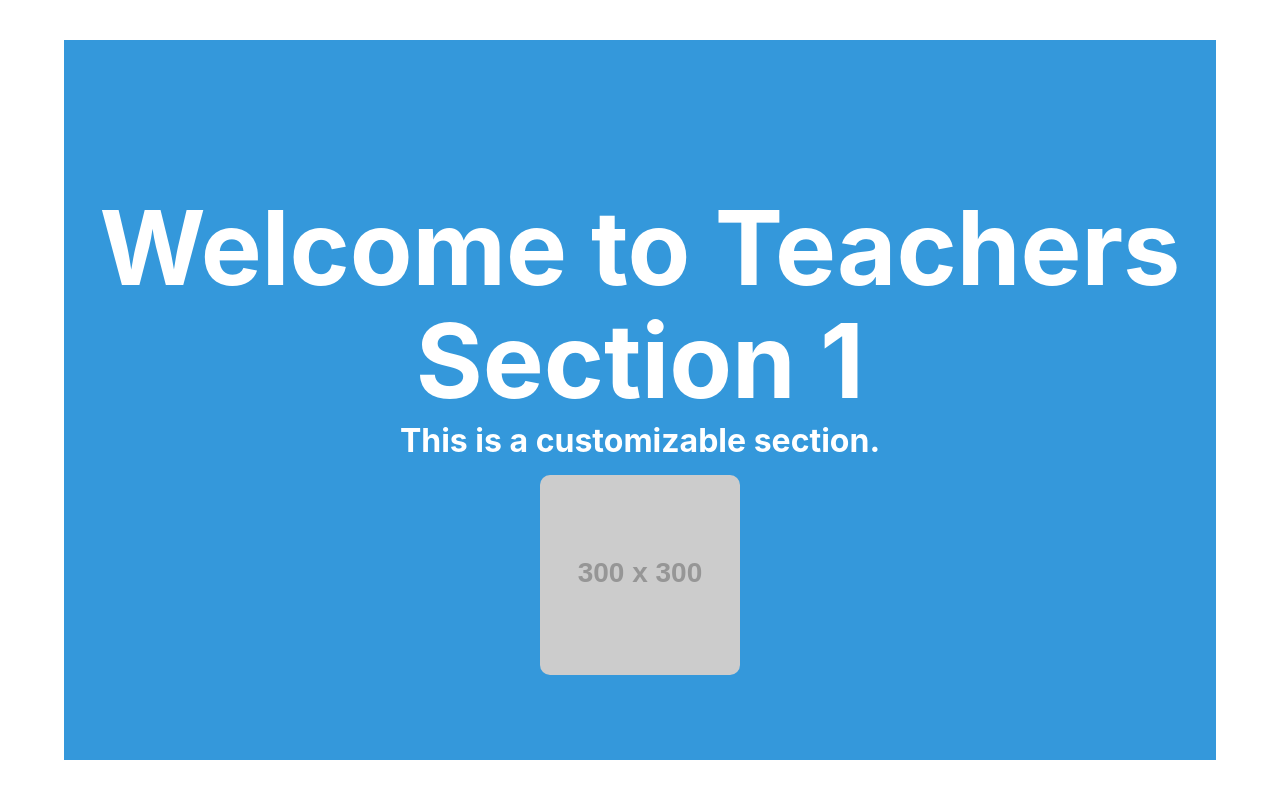
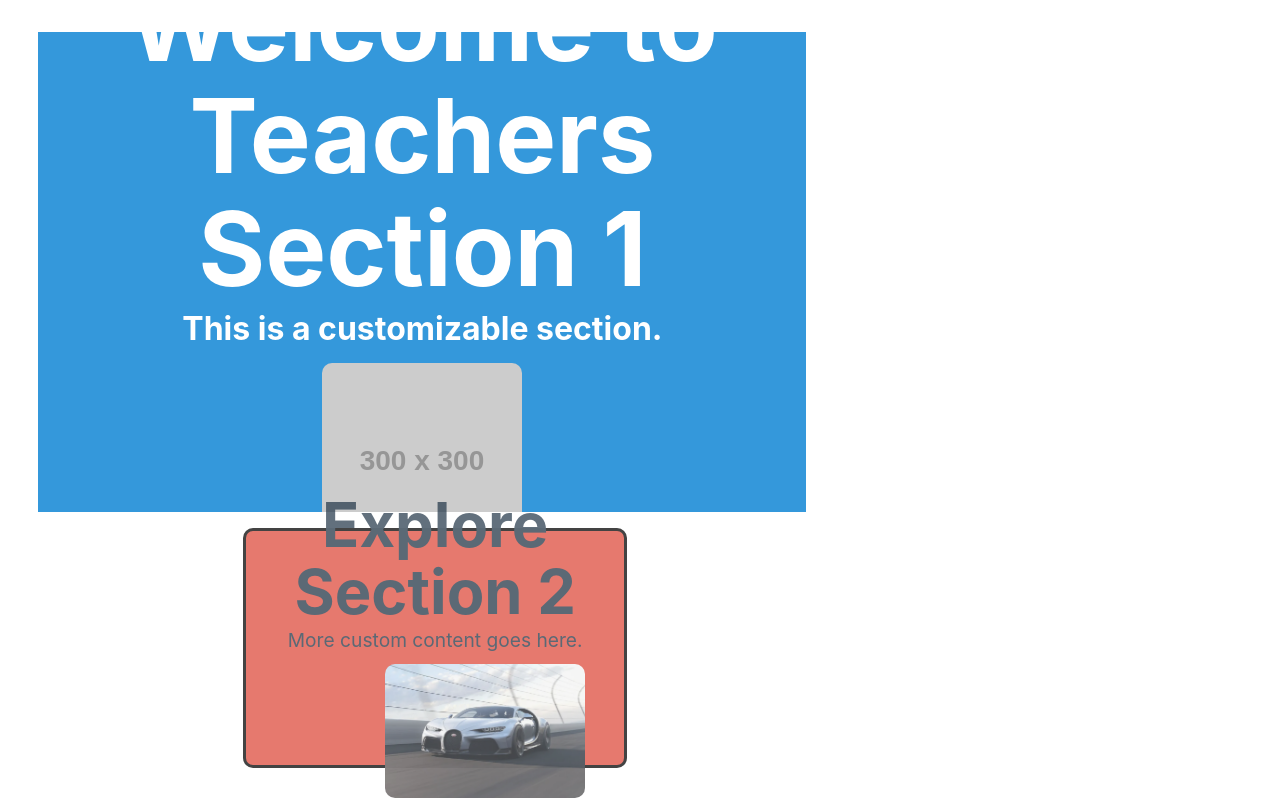
Before and after one commit to Harsh99830/STED-Template, a React (Vite) app: page /teacher-slide-1 in a window 1280 px wide. Built offline with nearby package versions, Linux system fonts and the light colour scheme; no server answers; the database is empty.

Commit message:
prev slide added

```diff
--- a/src/App.css
+++ b/src/App.css
@@ -56,16 +56,27 @@
 }
 
 /* Full Page Container */
-.container {
+.teacher-container {
+  width: 60vw;
+  height: 60vh;
+  overflow: hidden;
+  position: absolute;
+  top: 4%;
+  left: 3%;
+
+}
+
+.student-container {
   width: 90vw;
   height: 90vh;
   overflow: hidden;
   position: relative;
 }
 
+
 /* Sections */
-.section {
-  height: 100vh;
+.teacher-section{
+  height: 100%;
   display: flex;
   align-items: center;
   justify-content: center;
@@ -74,6 +85,92 @@
   color: white;
   transition: background-color 0.6s ease-in-out;
 }
+
+.student-section{
+  height: 100%;
+  display: flex;
+  align-items: center;
+  justify-content: center;
+  font-size: 2rem;
+  font-weight: bold;
+  color: white;
+  transition: background-color 0.6s ease-in-out;
+}
+
+
+.preview-container {
+  width: 30vw;
+  height: 30vh;
+  display: flex;
+  align-items: center;
+  justify-content: center;
+  background-color: rgba(0, 0, 0, 0.1);
+  /* border-left: 2px solid #ccc; */
+  position: absolute;
+  left: 19%;
+  bottom: 4%;
+  border-radius: 10px;
+}
+
+.preview-section {
+  width: 100%;
+  height: 100%;
+  display: flex;
+  align-items: center;
+  justify-content: center;
+  font-size: 1.2rem;
+  opacity: 0.7;
+  border: black solid;
+  border-radius: 10px;
+}
+
+/* Guide Section */
+.guide-section {
+  width: 300px; /* Fixed width */
+  height: 100%;
+  background: rgba(0, 0, 0, 0.05); /* Light background */
+  padding: 20px;
+  box-sizing: border-box;
+  border-left: 2px solid rgba(0, 0, 0, 0.2);
+  overflow-y: auto;
+  position: absolute;
+  right: 0;
+  top: 0;
+  display: flex;
+  flex-direction: column;
+  justify-content: center;
+}
+
+.guide-section h3 {
+  font-size: 20px;
+  margin-bottom: 10px;
+  color: #333;
+  text-align: center;
+}
+
+.guide-section ul {
+  list-style: disc;
+  padding-left: 20px;
+  font-size: 16px;
+  color: #444;
+}
+
+.guide-section li {
+  margin-bottom: 8px;
+}
+
+/* Responsive Design */
+@media (max-width: 768px) {
+  .guide-section {
+    width: 100%; /* Full width on smaller screens */
+    height: auto;
+    position: relative;
+    border-left: none;
+    border-top: 2px solid rgba(0, 0, 0, 0.2);
+  }
+}
+
+
 
 /* Section Colors */
 .section-0 { background: #3498db; } /* Blue */
--- a/src/components/FullPageScroll.jsx
+++ b/src/components/FullPageScroll.jsx
@@ -1,64 +1,64 @@
 import "../App.css";
 import { useEffect, useState, useRef } from "react";
 import { useNavigate } from "react-router-dom";
-import { db } from "../firebaseConfig"; // Import Firebase Database
-import { ref, set, onValue } from "firebase/database"; // Firebase functions
+import { db } from "../firebaseConfig";
+import { ref, set, onValue } from "firebase/database";
 
 export default function FullPageScroll({ sections, colors, nextSlide, prevSlide }) {
   const navigate = useNavigate();
   const sectionsRef = useRef([]);
   const [index, setIndex] = useState(0);
   const [isScrolling, setIsScrolling] = useState(false);
+  const isTeacher = window.location.pathname.includes("teacher");
 
+  // Reset index when sections change
   useEffect(() => {
-    setIndex(0); // Reset to first section when slide changes
+    setIndex(0);
   }, [sections]);
 
+  // Scroll to a specific section
   const scrollToSection = (newIndex) => {
     if (newIndex >= 0 && newIndex < sections.length) {
       setIndex(newIndex);
       sectionsRef.current[newIndex]?.scrollIntoView({ behavior: "smooth" });
 
-      const isTeacher = window.location.pathname.includes("teacher");
+      // Update the teacher's slide in Firebase if the user is a teacher
       if (isTeacher) {
-        set(ref(db, "teacherSlide"), newIndex); // ✅ Update Firebase
+        set(ref(db, "teacherSlide"), newIndex);
       }
 
+      // Prevent multiple scrolls within 700ms
       setIsScrolling(true);
       setTimeout(() => setIsScrolling(false), 700);
     }
   };
 
-  // ✅ Sync students with teacher’s slide index
+  // Listen for changes to the teacher's slide in Firebase (for students)
   useEffect(() => {
+    if (!isTeacher) {
       const slideRef = ref(db, "teacherSlide");
       return onValue(slideRef, (snapshot) => {
         const slideIndex = snapshot.val();
         if (slideIndex !== null) {
           setIndex(slideIndex);
-
-        // Ensure the correct section is shown
           setTimeout(() => {
             sectionsRef.current[slideIndex]?.scrollIntoView({ behavior: "smooth" });
           }, 100);
         }
       });
-  }, []);
+    }
+  }, [isTeacher]);
 
-  // ✅ Sync student and teacher route
+  // Listen for changes to the teacher's route in Firebase
   useEffect(() => {
     const routeRef = ref(db, "teacherRoute");
     return onValue(routeRef, (snapshot) => {
       const newRoute = snapshot.val();
-      const isTeacher = window.location.pathname.includes("teacher");
-
       if (newRoute) {
         if (isTeacher) {
           navigate(newRoute, { replace: true });
         } else {
           navigate(newRoute.replace("teacher-", ""), { replace: true });
-
-          // Reset index and ensure the first section is visible for students
           setTimeout(() => {
             setIndex(0);
             sectionsRef.current[0]?.scrollIntoView({ behavior: "instant" });
@@ -66,30 +66,39 @@ export default function FullPageScroll({ sections, colors, nextSlide, prevSlide
         }
       }
     });
-  }, [navigate, sectionsRef]);
+  }, [navigate, sectionsRef, isTeacher]);
 
+  // Handle wheel events for scrolling between sections (for teachers)
+  useEffect(() => {
     const handleScroll = (event) => {
-    if (isScrolling) return;
+      if (isScrolling || !isTeacher) return;
       event.preventDefault();
 
-    const isTeacher = window.location.pathname.includes("teacher");
-
-    if (isTeacher) {
       if (event.deltaY > 50) {
         scrollToSection(index + 1);
       } else if (event.deltaY < -50) {
         scrollToSection(index - 1);
       }
+    };
+
+    const container = document.querySelector(".teacher-container");
+    if (container) {
+      container.addEventListener("wheel", handleScroll, { passive: false });
+    }
+
+    // Cleanup the event listener
+    return () => {
+      if (container) {
+        container.removeEventListener("wheel", handleScroll);
       }
     };
+  }, [isScrolling, isTeacher, index]);
 
+  // Handle keyboard navigation
   const handleKeyDown = (event) => {
-    const isTeacher = window.location.pathname.includes("teacher");
-
     if (event.key === "ArrowRight" && nextSlide) {
       navigate(nextSlide);
       setIndex(0);
-
       if (isTeacher) {
         set(ref(db, "teacherRoute"), nextSlide);
         setTimeout(() => set(ref(db, "teacherSlide"), 0), 300);
@@ -97,49 +106,51 @@ export default function FullPageScroll({ sections, colors, nextSlide, prevSlide
     } else if (event.key === "ArrowLeft" && prevSlide) {
       navigate(prevSlide);
       setIndex(0);
-
       if (isTeacher) {
         set(ref(db, "teacherRoute"), prevSlide);
         setTimeout(() => set(ref(db, "teacherSlide"), 0), 300);
       }
     } else if (event.key === "ArrowDown") {
-      setIndex((prevIndex) => {
-        const newIndex = prevIndex + 1;
-        scrollToSection(newIndex);
-        return newIndex;
-      });
+      scrollToSection(index + 1);
     } else if (event.key === "ArrowUp") {
-      setIndex((prevIndex) => {
-        const newIndex = prevIndex - 1;
-        scrollToSection(newIndex);
-        return newIndex;
-      });
+      scrollToSection(index - 1);
     }
   };
 
+  // Add keyboard event listener
   useEffect(() => {
     window.addEventListener("keydown", handleKeyDown);
     return () => window.removeEventListener("keydown", handleKeyDown);
-  }, []);
+  }, [handleKeyDown]);
 
   return (
-    <div onWheel={handleScroll} className="container">
+    <div className="main-container">
+      <div className={isTeacher ? "teacher-container" : "student-container"}>
         {sections.map((section, i) => (
           <section
             key={i}
             ref={(el) => (sectionsRef.current[i] = el)}
-          className="section"
+            className={isTeacher ? "teacher-section" : "student-section"}
             style={{ backgroundColor: colors[i] }}
           >
             {section}
           </section>
         ))}
-      {window.location.pathname.includes("teacher") && (
+        {isTeacher && (
           <div className="route-buttons">
             {prevSlide && <button onClick={() => navigate(prevSlide)}>←</button>}
             {nextSlide && <button onClick={() => navigate(nextSlide)}>→</button>}
           </div>
         )}
       </div>
+      {isTeacher && sections.length > 0 && index + 1 < sections.length && colors[index + 1] && (
+  <div className="preview-container">
+    <section className="preview-section" style={{ backgroundColor: colors[index + 1] }}>
+      {sections[index + 1]}
+    </section>
+  </div>
+)}
+
+    </div>
   );
 }
--- a/src/teacher/T_Slide1.jsx
+++ b/src/teacher/T_Slide1.jsx
@@ -15,7 +15,7 @@ export default function T_Slide1() {
     <div className="section-content">
       <h1>Final Section</h1>
       <p>Customize this as well.</p>
-    </div>,
+    </div>
   ];
 
   const colors = ["#3498db", "#e74c3c", "#2ecc71"];
```
Lines whose indentation alone changed are shown as unchanged.
